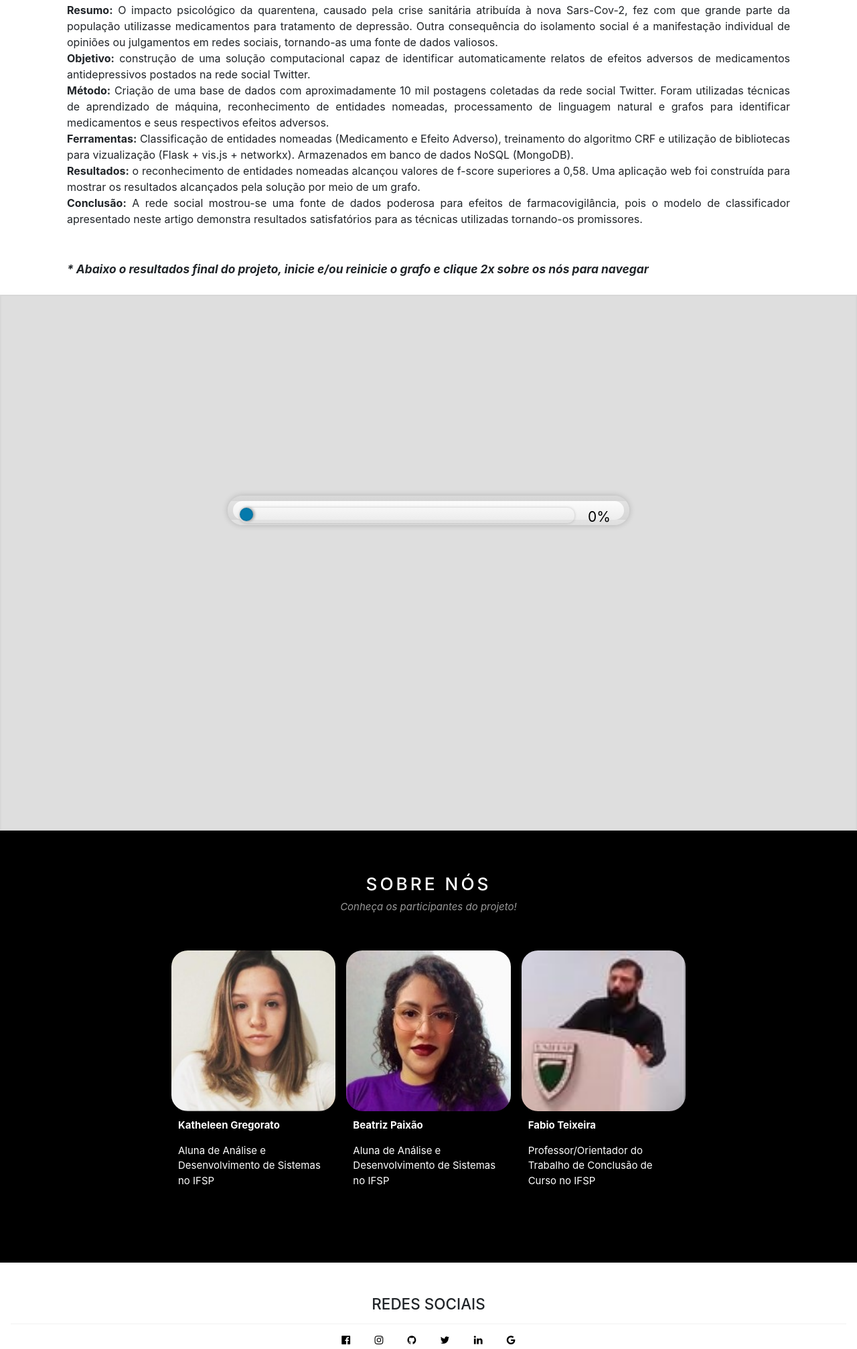
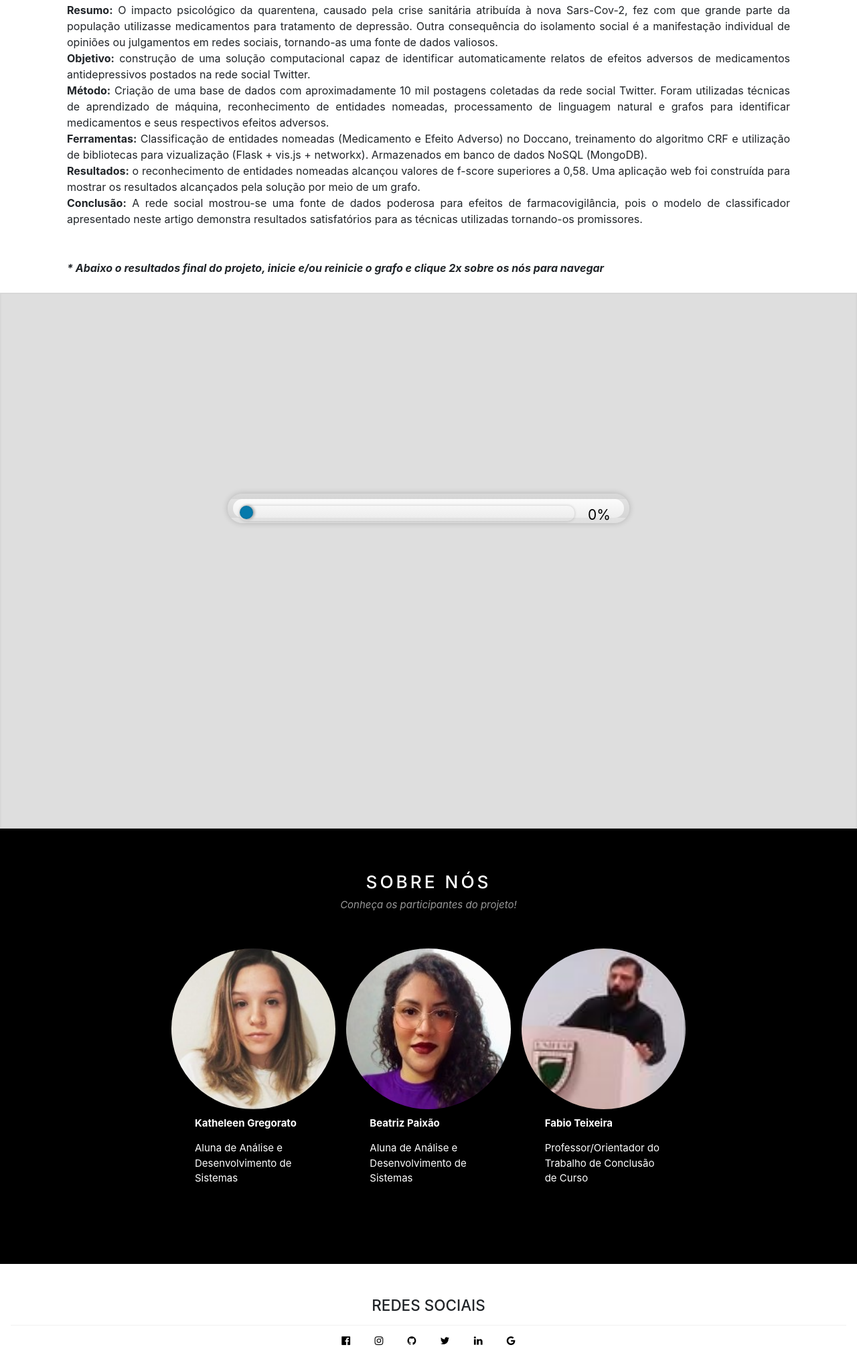
Before and after one commit to Pharmacovigilance-on-Twitter/adr-ner-visualization, a Flask app: page / in a window 1280 px wide. Shown: the part 233-2247 px from the top of the page at 67% size. Run offline with Flask 2, Linux system fonts and the light colour scheme; some libraries are stand-ins or nearby versions; some web fonts are replaced.

Commit message:
update 23-08 2.0

```diff
--- a/templates/layouts/index.html
+++ b/templates/layouts/index.html
@@ -56,12 +56,12 @@
           <div>
             <p style="text-align: justify; margin: 30px 100px 25px 100px; font-size: 12pt;">
               <b>Resumo:</b> O impacto psicológico da quarentena, causado pela crise sanitária atribuída à nova Sars-Cov-2, fez com que grande parte da população utilizasse medicamentos para tratamento de depressão. Outra consequência do isolamento social é a manifestação individual de opiniões ou julgamentos em redes sociais, tornando-as uma fonte de dados valiosos. <br><b>Objetivo:</b> construção de uma solução computacional capaz de identificar automaticamente relatos de efeitos adversos de medicamentos antidepressivos postados na rede social Twitter. <br><b>Método:</b> Criação de uma base de dados com aproximadamente 10 mil postagens coletadas da rede social Twitter. Foram utilizadas técnicas de aprendizado de máquina, reconhecimento de entidades nomeadas, processamento de linguagem natural e grafos para identificar medicamentos e seus respectivos efeitos adversos.
-              <br> <b>Ferramentas:</b> Classificação de entidades nomeadas (Medicamento e Efeito Adverso), treinamento do algoritmo CRF e utilização de bibliotecas para vizualização (Flask + vis.js + networkx). Armazenados em banco de dados NoSQL (MongoDB).
+              <br> <b>Ferramentas:</b> Classificação de entidades nomeadas (Medicamento e Efeito Adverso) no Doccano, treinamento do algoritmo CRF e utilização de bibliotecas para vizualização (Flask + vis.js + networkx). Armazenados em banco de dados NoSQL (MongoDB).
               <br><b>Resultados:</b> o  reconhecimento de entidades nomeadas alcançou valores de f-score superiores a 0,58. Uma aplicação web foi construída para mostrar os resultados alcançados pela solução por meio de um grafo. <br><b>Conclusão:</b> A rede social mostrou-se uma fonte de dados poderosa para efeitos de farmacovigilância, pois o modelo de classificador apresentado neste artigo demonstra resultados satisfatórios para as técnicas utilizadas tornando-os promissores.
             </p>
         </div>
         <div>
-          <p style="text-align: justify; margin: 20px 100px 25px 100px; font-size: 13pt;">
+          <p style="text-align: justify; margin: 20px 100px 25px 100px; font-size: 12pt;">
            <br><i><b> * Abaixo o resultados final do projeto, inicie e/ou reinicie o grafo e clique 2x sobre os nós para navegar </i></b>
             </p>
         </div>
@@ -88,23 +88,23 @@
               <div class="w3-row-padding w3-padding-16" style="margin:0 -16px">
                 <div class="w3-third w3-margin-bottom">
                   <img id="integrante1" src="../static/images/integrante1.jpg" alt="Katheleen Gregorato" style="width:100%" class="w3-hover-opacity"><br>
-                  <div style="margin: 10px;">
+                  <div style="margin: 10px 35px 20px 35px;">
                     <p><b>Katheleen Gregorato</b></p>
-                    <p>Aluna de Análise e Desenvolvimento de Sistemas no IFSP</p>
+                    <p>Aluna de Análise e Desenvolvimento de Sistemas</p>
                   </div>
                 </div>
                 <div class="w3-third w3-margin-bottom">
                   <img id="integrante2" src="../static/images/integrante2.jpg" alt="Beatriz Paixão" style="width:100%" class="w3-hover-opacity"><br>
-                  <div style="margin: 10px;">
+                  <div style="margin: 10px 35px 20px 35px;">
                     <p><b>Beatriz Paixão</b><br>
-                    <p>Aluna de Análise e Desenvolvimento de Sistemas no IFSP</p>
+                    <p>Aluna de Análise e Desenvolvimento de Sistemas</p>
                   </div>
                 </div>
                 <div class="w3-third w3-margin-bottom">
                   <img id="integrante3" src="../static/images/integrante3.jpg" alt="Fabio Teixeira" style="width:100%" class="w3-hover-opacity"><br>
-                  <div style="margin: 10px;">
+                  <div style="margin: 10px 35px 20px 35px;">
                     <p><b>Fabio Teixeira</b></p>
-                    <p>Professor/Orientador do Trabalho de Conclusão de Curso no IFSP</p>
+                    <p>Professor/Orientador do Trabalho de Conclusão de Curso</p>
                   </div>
                 </div>
               </div>
@@ -118,7 +118,7 @@
         <div class="w3-centered w3-white w3-hide-small">
           <a href="#" class="w3-bar-item w3-button"><i class="fa fa-facebook-official"></i></a>
           <a href="#" class="w3-bar-item w3-button"><i class="fa fa-instagram"></i></a>
-          <a href="#" class="w3-bar-item w3-button"><i class="fa fa-github"></i></a>
+          <a href="https://github.com/Pharmacovigilance-on-Twitter" class="w3-bar-item w3-button"><i class="fa fa-github"></i></a>
           <a href="#" class="w3-bar-item w3-button"><i class="fa fa-twitter"></i></a>
           <a href="#" class="w3-bar-item w3-button"><i class="fa fa-linkedin"></i></a>
           <a href="mailto:adrtwitter@gmail.com" class="w3-bar-item w3-button"><i class="fa fa-google"></i></a>
--- a/templates/static/css/style.css
+++ b/templates/static/css/style.css
@@ -39,17 +39,17 @@ body {
 img#integrante1 {
     width: 190px;
     height: 240px;
-    border-radius: 10%;
+    border-radius: 50%;
 }
 img#integrante2 {
     width: 190px;
     height: 240px;
-    border-radius: 10%;
+    border-radius: 50%;
 }
 img#integrante3{
     width: 190px;
     height: 240px;
-    border-radius: 10%;
+    border-radius: 50%;
 }
 
 #mynetwork {
```
